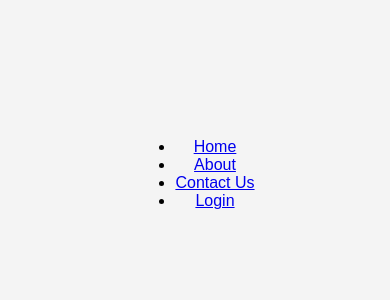
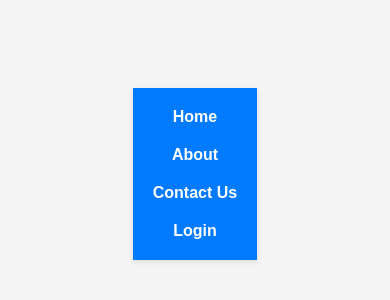
Before and after one commit to LayuruLK/Using-React-Router-Dom, a React (Create React App) app in the folder myapp/: page / in a window 390 px wide. Shown: the part 248-548 px from the top of the page. Built offline with nearby package versions, Linux system fonts and the light colour scheme.

Commit message:
Add css for App.js and Finalized the Project

```diff
--- a/myapp/src/App.css
+++ b/myapp/src/App.css
@@ -1,38 +1,70 @@
+/* App.css */
+body {
+  margin: 0;
+  padding: 0;
+  font-family: Arial, sans-serif;
+  background-color: #f9f9f9;
+}
+
+.App nav {
+  background-color: #007BFF;
+  padding: 10px 20px;
+  box-shadow: 0 2px 5px rgba(0, 0, 0, 0.1);
+}
+
+.App nav ul {
+  list-style: none;
+  display: flex;
+  justify-content: center;
+  margin: 0;
+  padding: 0;
+}
+
+.App nav ul li {
+  margin: 0 15px;
+}
+
+.App nav ul li a {
+  text-decoration: none;
+  color: #fff;
+  font-size: 16px;
+  font-weight: bold;
+  transition: color 0.3s ease;
+}
+
+.App nav ul li a:hover {
+  color: #4a4b49;
+}
+
+.App nav ul li .active {
+  border-bottom: 2px solid #FFD700;
+}
+
 .App {
   text-align: center;
+  padding: 20px;
 }
 
-.App-logo {
-  height: 40vmin;
-  pointer-events: none;
+h1 {
+  font-size: 2em;
+  color: #333;
+  margin-bottom: 20px;
 }
 
-@media (prefers-reduced-motion: no-preference) {
-  .App-logo {
-    animation: App-logo-spin infinite 20s linear;
+p {
+  font-size: 1em;
+  color: #666;
+  line-height: 1.5;
+}
+
+/* Responsive Design */
+@media (max-width: 768px) {
+  .App nav ul {
+      flex-direction: column;
+      align-items: center;
+  }
+
+  .App nav ul li {
+      margin: 10px 0;
   }
 }
-
-.App-header {
-  background-color: #282c34;
-  min-height: 100vh;
-  display: flex;
-  flex-direction: column;
-  align-items: center;
-  justify-content: center;
-  font-size: calc(10px + 2vmin);
-  color: white;
-}
-
-.App-link {
-  color: #61dafb;
-}
-
-@keyframes App-logo-spin {
-  from {
-    transform: rotate(0deg);
-  }
-  to {
-    transform: rotate(360deg);
-  }
-}
```
